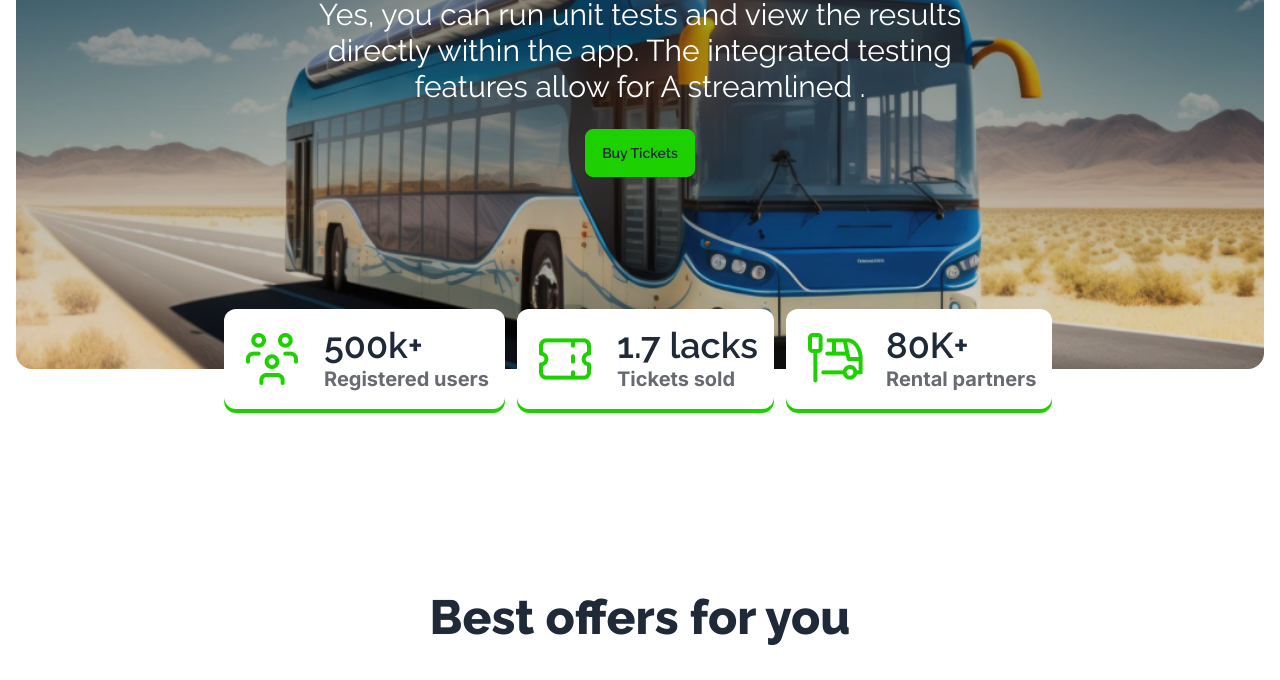
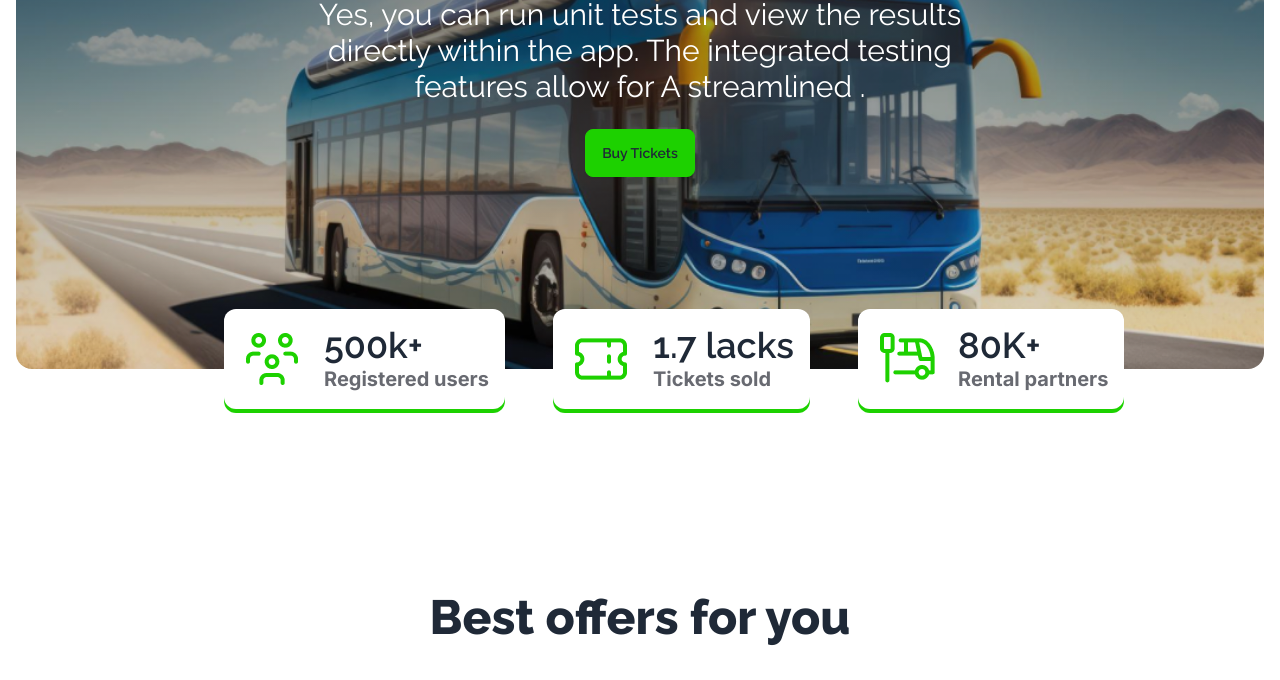
Before and after one commit to MD-SHihAb1/A-5, a plain HTML site: page index.html in a window 1280 px wide. Shown: the part 417-1097 px from the top of the page. Drawn offline with nearby package versions, Linux system fonts and the light colour scheme.

Commit message:
finished

```diff
--- a/index.html
+++ b/index.html
@@ -78,7 +78,7 @@
           </div>
           <!-- ! cards -->
           <div
-            class="hidden md:flex justify-center gap-3 mt-10 absolute -bottom-10 2xl:left-[22rem] xl:left-[13rem] lg:left-[6rem] md:left-0"
+            class="hidden md:flex justify-center gap-12 mt-10 absolute -bottom-10 2xl:left-[22rem] xl:left-[13rem] lg:left-[6rem] md:left-0 "
           >
             <div
               class="flex items-center gap-5 p-4 rounded-xl border bg-white sd"
```
